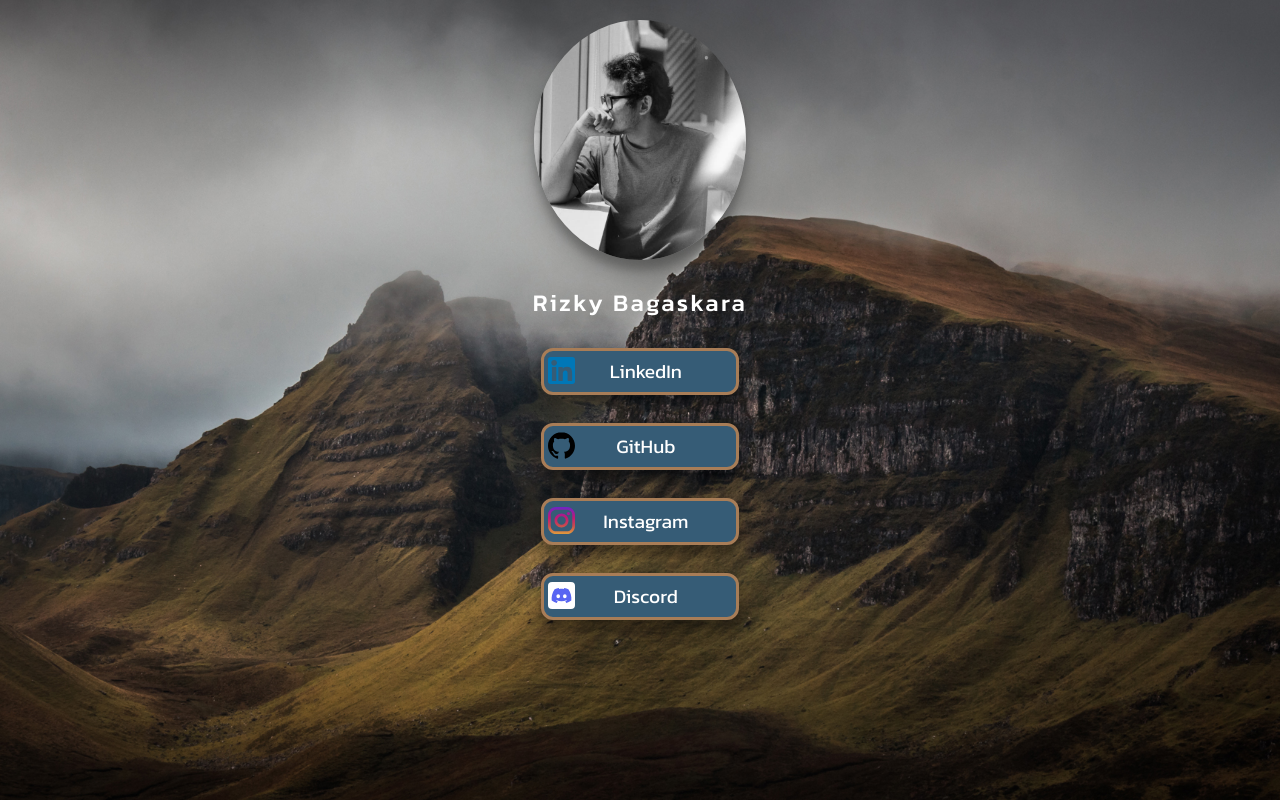
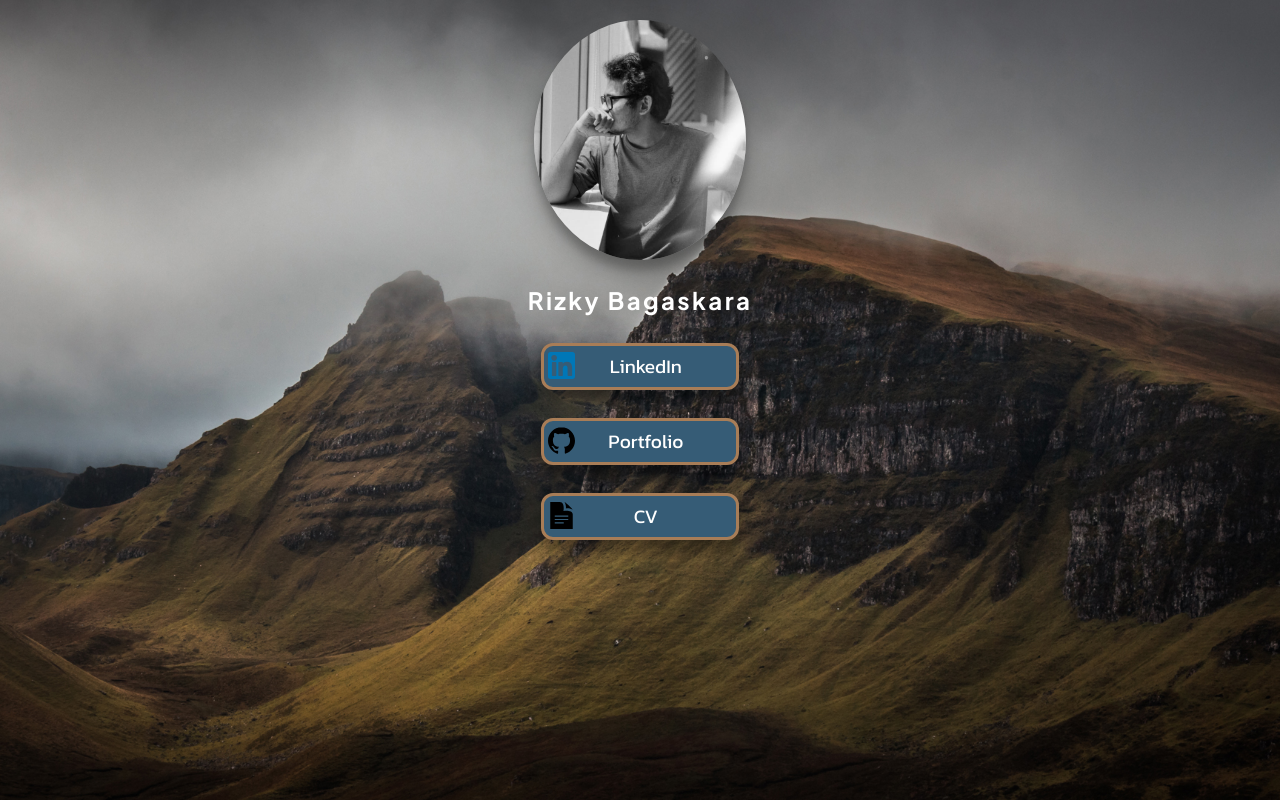
Before and after one commit to rzkybagaskara/Personal-Links, a plain HTML site: page index.html in a window 1280 px wide. Drawn offline with Linux system fonts and the light colour scheme.

Commit message:
add: link for CV and new font

```diff
--- a/index.html
+++ b/index.html
@@ -7,13 +7,14 @@
     <link rel="stylesheet" href="style.css">
     <!-- Font -->
     <link href="https://fonts.googleapis.com/css2?family=Kanit:wght@400;500&display=swap" rel="stylesheet">
+    <link href="https://fonts.googleapis.com/css2?family=Plus+Jakarta+Sans:ital,wght@0,700;1,700&display=swap" rel="stylesheet">
     <!-- JS -->
     <script>
         setTimeout(() => {
         const main = document.querySelector('main')
         main.style.opacity = 1
         main.style.filter = 'blur(0px)'
-      }, 800)
+      }, 250)
     </script>
     <title>Rizky Bagaskara Links</title>
 </head>
@@ -33,25 +34,25 @@
         <div class="container-links">
         <ul>
             <li>
-                <a href="https://www.linkedin.com/in/rizky-bagaskara-61896917a/" target="_blank">LinkedIn
+                <a href="https://www.linkedin.com/in/rizky-bagaskara" target="_blank">LinkedIn
                     <img src="img/linkedin-svgrepo-com.svg" alt="linkedin-logo" width="27">
                 </a>
             </li>
             <li>
-                <a href="https://github.com/rzkybagaskara" target="_blank">GitHub
+                <a href="https://github.com/stars/rzkybagaskara/lists/da-portfolio" target="_blank">Portfolio
                     <img src="img/github-svgrepo-com.svg" alt="github-logo" width="27">
                 </a>
             </li>
             <li>
-                <a href="https://www.instagram.com/rzkybagaskara/" target="_blank">Instagram
-                    <img src="img/instagram-svgrepo-com.svg" alt="instagram-logo" width = "27">
+                <a href="https://drive.google.com/file/d/173U-d3nLCEtGYGuL9MHics5SnYKPwxMb/view?usp=sharing" target="_blank">CV
+                    <img src="img/iconmonstr-file-19.svg" alt="document-logo" width = "27">
                 </a>
             </li>
-            <li>
+            <!-- <li>
                 <a href="https://discordapp.com/users/#7064" target="_blank">Discord
                     <img src="img/discord-svgrepo-com.svg" alt="discord-logo" width="27">
                 </a>
-            </li>
+            </li> -->
         </ul>
        </div>
 
--- a/style.css
+++ b/style.css
@@ -2,6 +2,11 @@
     font-family: 'Kanit', sans-serif;
     margin: 0;
     padding: 0;
+}
+
+.background-image main h2 {
+    font-family: 'Plus Jakarta Sans', sans-serif;
+    font-weight: 700;
 }
 
 body{
```
Also changed, not shown: img/iconmonstr-file-19.svg (added).
